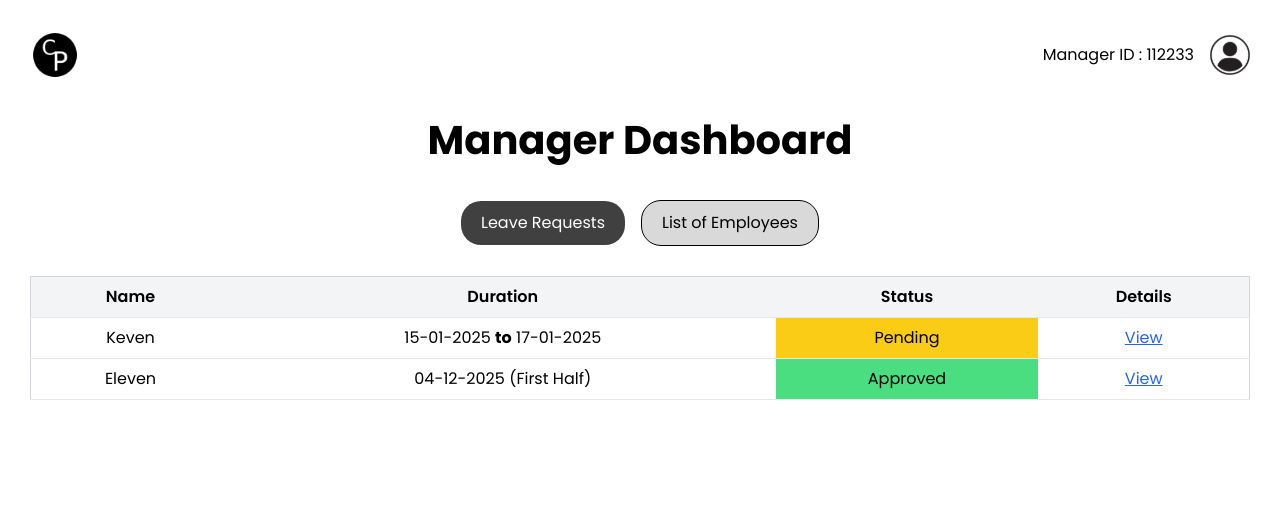
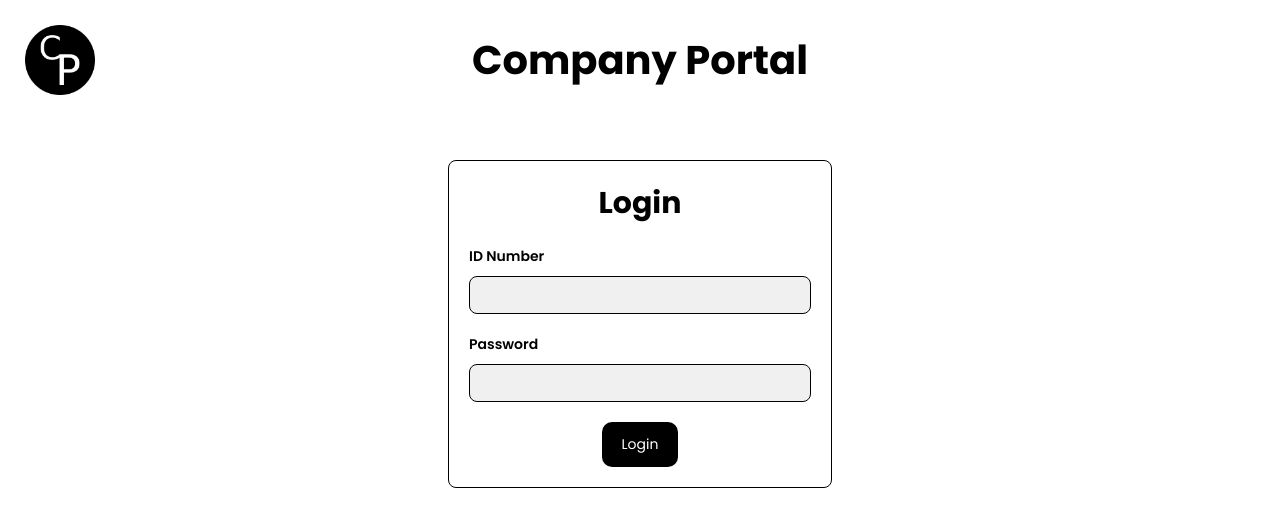
Before and after one commit to PiyushThapaa/Company-Portal-Website, a React (Vite) app: page / in a window 1280 px wide. Shown: the top 526 px of the page. Built offline with nearby package versions, Linux system fonts and the light colour scheme.

Commit message:
added firebase

```diff
--- a/package.json
+++ b/package.json
@@ -10,6 +10,7 @@
     "preview": "vite preview"
   },
   "dependencies": {
+    "firebase": "^12.8.0",
     "react": "^19.2.0",
     "react-dom": "^19.2.0"
   },
--- a/src/App.jsx
+++ b/src/App.jsx
@@ -6,17 +6,23 @@ import LeavesOverview from './Pages/EmployeeDashboard/LeavesOverview'
 import AddAnEmployeeForm from './Pages/ManagerDashboard/AddAnEmployeeForm'
 import LeaveRequestDetails from './Pages/ManagerDashboard/LeaveRequestDetails'
 
+import {getAuth} from "firebase/auth"
+import app from './utils/firebase'
 
 function App() {
+
+  const auth = getAuth(app);
+  // console.log(auth)
+
   return (
-    <>
-    {/* <Login /> */}
+    <div className='text-[14px]'>
+    <Login />
     {/* <LeaveApplyForm /> */}
-    <ManagerDashboard />
+    {/* <ManagerDashboard /> */}
     {/* <LeavesOverview /> */}
     {/* <AddAnEmployeeForm /> */}
     {/* <LeaveRequestDetails /> */}
-    </>
+    </div>
   )
 }
 
--- a/src/Pages/EmployeeDashboard/LeavesOverview.jsx
+++ b/src/Pages/EmployeeDashboard/LeavesOverview.jsx
@@ -6,7 +6,7 @@ import LeaveModal from '../../components/LeaveModal';
 function LeavesOverview() {
     const [isOpen, setIsOpen] = useState(false);
     return (
-        <div className='mx-auto text-[14px]'>
+        <div className='mx-auto'>
             <Header role={"Employee ID"} id={11223} />
             <main className='mx-[30px]'>
                 <h1 className='text-[40px] font-bold text-center'>Leaves Overview</h1>
--- a/src/Pages/Login.jsx
+++ b/src/Pages/Login.jsx
@@ -1,8 +1,27 @@
-import React from 'react'
+import React, { useState } from 'react'
 import Logo from "../assets/project-logo.png"
 import CTAButton from '../components/CTAButton'
+import { signInWithEmailAndPassword } from 'firebase/auth'
+import { auth } from '../utils/firebase'
 
 function Login() {
+
+  const [cred, setCred] = useState({email:"", password:""})
+
+  const loginHandler = async (e) => {
+    e.preventDefault();
+    if (cred.email == "" || cred.password == "") {
+      alert("Enter all fields...");
+      return;
+    }
+    try {
+      const userCredentials = await signInWithEmailAndPassword(auth, `${cred.email}@app.com`, cred.password)
+      console.log("User logged in as ", userCredentials.user)
+    } catch (error) {
+      console.error("Error Ocurred, ", error.message)
+    }
+  }
+
   return (
     <div className='container mx-auto'>
         <header className='m-5 flex justify-between items-center'>
@@ -13,14 +32,14 @@ function Login() {
             <div className='flex-1'></div>
         </header>
         <main className='flex justify-center'>
-          <form action="" className='border-[1px] border-black rounded-lg p-5 w-96 max-w-full m-5 mt-10'>
+          <form className='border-[1px] border-black rounded-lg p-5 w-96 max-w-full m-5 mt-10'>
             <h1 className='text-center text-[30px] font-bold'>Login</h1>
             <label htmlFor="id" className='text-sm block mt-5 font-[600]'>ID Number</label>
-            <input type="text" name="id" id="id" className='mt-[10px] border-[1px] border-black rounded-lg w-full p-2 bg-[#F0F0F0] text-sm' />
+            <input type="text" name="id" id="id" onChange={(e)=>setCred({...cred,email:e.target.value})} className='mt-[10px] border-[1px] border-black rounded-lg w-full p-2 bg-[#F0F0F0] text-sm' />
             <label htmlFor="password" className='text-sm block mt-5 font-[600]'>Password</label>
-            <input type="password" name="password" id="password" className='mt-[10px] border-[1px] border-black rounded-lg w-full p-2 bg-[#F0F0F0] text-sm'/>
+            <input type="password" name="password" id="password" onChange={(e)=>setCred({...cred,password:e.target.value})} className='mt-[10px] border-[1px] border-black rounded-lg w-full p-2 bg-[#F0F0F0] text-sm'/>
             <div className='text-center mt-5'>
-              <CTAButton text={"Login"} />
+              <CTAButton text={"Login"} onClick={(e)=>loginHandler(e)}/>
             </div>
           </form>
         </main>
--- a/src/Pages/ManagerDashboard/AddAnEmployeeForm.jsx
+++ b/src/Pages/ManagerDashboard/AddAnEmployeeForm.jsx
@@ -5,7 +5,7 @@ import CancelButton from '../../components/CancelButton'
 
 function AddAnEmployeeForm() {
     return (
-        <div className='mx-auto text-[14px]'>
+        <div className='mx-auto'>
             <Header role={"Manager"} id={112233} />
             <main>
                 <h1 className='text-[40px] text-center font-bold'>Add an Employee</h1>
--- a/src/Pages/ManagerDashboard/LeaveRequestDetails.jsx
+++ b/src/Pages/ManagerDashboard/LeaveRequestDetails.jsx
@@ -16,7 +16,7 @@ function LeaveRequestDetails() {
         }
     }
   return (
-    <div className='mx-auto text-[14px]'>
+    <div className='mx-auto'>
         <Header role={"Manager"} id={112233} />
         <main>
             <h1 className='text-[40px] font-bold text-center mb-[30px]'>Leave Request Details</h1>
--- a/src/Pages/ManagerDashboard/ManagerDashboard.jsx
+++ b/src/Pages/ManagerDashboard/ManagerDashboard.jsx
@@ -4,14 +4,14 @@ import ListOfEmployees from '../../components/ListOfEmployees'
 import LeaveRequestList from '../../components/LeaveRequestList'
 
 function ManagerDashboard() {
-  const [mainComponent, setMainComponent] = useState(true)
+  const [mainComponent, setMainComponent] = useState(false)
   return (
     <div className='mx-auto'>
         <Header role={"Manager ID"} id={112233} />
         <main className='mx-[30px]'>
-            <h1 className='text-[40px] font-bold text-center'>Manager Dashboard</h1>
-            <div className='text-center m-[30px]'>
-                <button className={`${!mainComponent? "bg-[#D9D9D9] text-black border border-black":"bg-[#404040] text-white"} px-5 py-[10px] rounded-[20px]  mr-2`} onClick={()=>setMainComponent(true)}>Leave Requests</button>
+            <h1 className='text-3xl md:text-[40px] font-bold text-center'>Manager Dashboard</h1>
+            <div className='text-center my-[30px]'>
+                <button className={`${!mainComponent? "bg-[#D9D9D9] text-black border border-black":"bg-[#404040] text-white"} px-5 py-[10px] rounded-[20px] mr-2`} onClick={()=>setMainComponent(true)}>Leave Requests</button>
                 <button className={`${mainComponent? "bg-[#D9D9D9] text-black border border-black":"bg-[#404040] text-white"} px-5 py-[10px] rounded-[20px] ml-2`} onClick={()=>setMainComponent(false)}>List of Employees</button>
             </div>
             {!mainComponent && <ListOfEmployees />}
--- a/src/components/CTAButton.jsx
+++ b/src/components/CTAButton.jsx
@@ -1,8 +1,8 @@
 import React from 'react'
 
-function CTAButton({text}) {
+function CTAButton({text, onClick}) {
   return (
-    <button className='bg-black text-white px-5 py-3 rounded-[10px] cursor-pointer whitespace-nowrap'>{text}</button>
+    <button onClick={onClick} className='bg-black text-white px-5 py-3 rounded-[10px] cursor-pointer whitespace-nowrap'>{text}</button>
   )
 }
 
--- /dev/null
+++ b/src/utils/firebase.js
@@ -0,0 +1,20 @@
+import { initializeApp } from "firebase/app";
+import { getFirestore } from "firebase/firestore";
+import { getAuth } from "firebase/auth";
+
+const firebaseConfig = {
+  apiKey: "AIzaSyAdMVSEnyMdyVvxB5v-F9kxWI3NxH5SktQ",
+  authDomain: "leave-management-system-a45f8.firebaseapp.com",
+  projectId: "leave-management-system-a45f8",
+  storageBucket: "leave-management-system-a45f8.firebasestorage.app",
+  messagingSenderId: "827727247080",
+  appId: "1:827727247080:web:879d0199047b9241123b5d",
+  measurementId: "G-7SEWN77G9X"
+};
+
+// Initialize Firebase
+const app = initializeApp(firebaseConfig);
+
+export const db = getFirestore(app);
+export const auth = getAuth(app);
+export default app;
```
Also changed, not shown: src/components/ListOfEmployees.jsx (+49 -4 lines), 1 other file (tests, documents, lock files or other folders).
